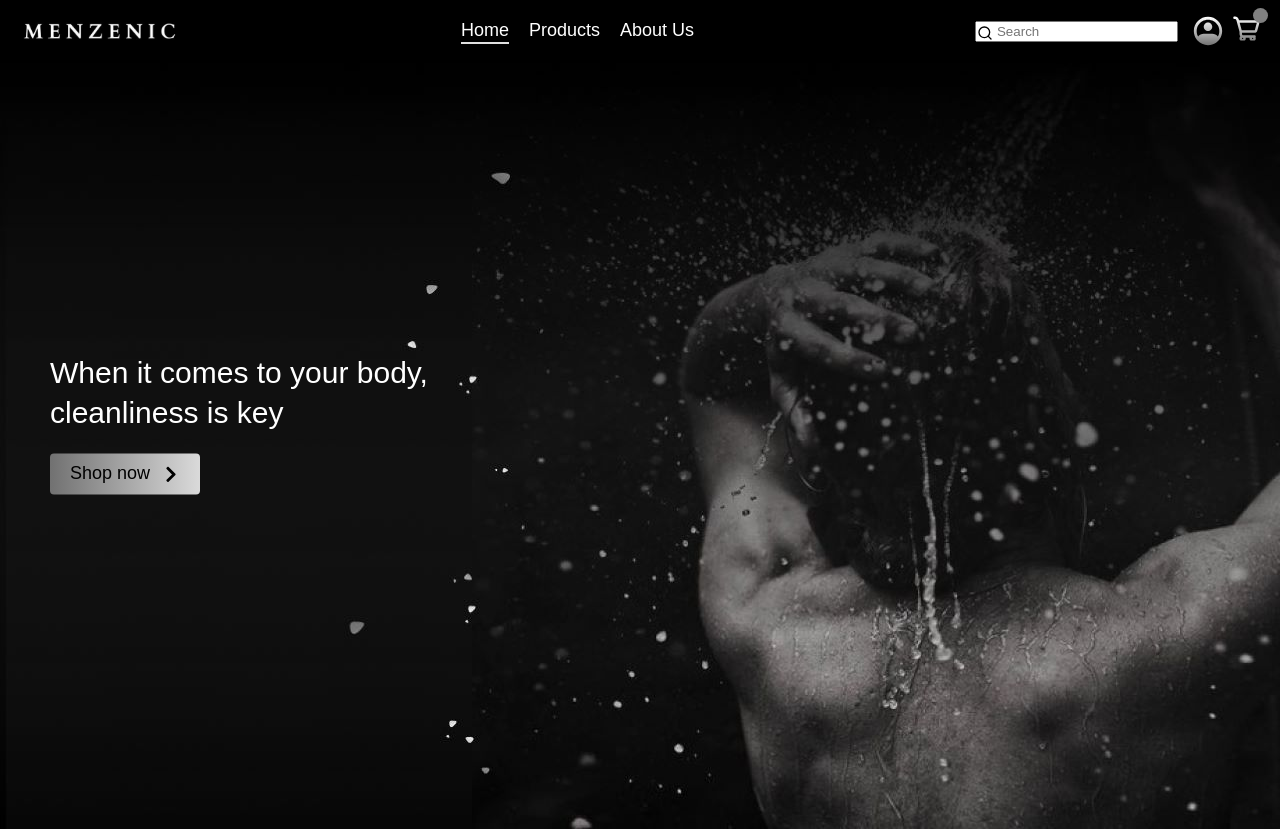
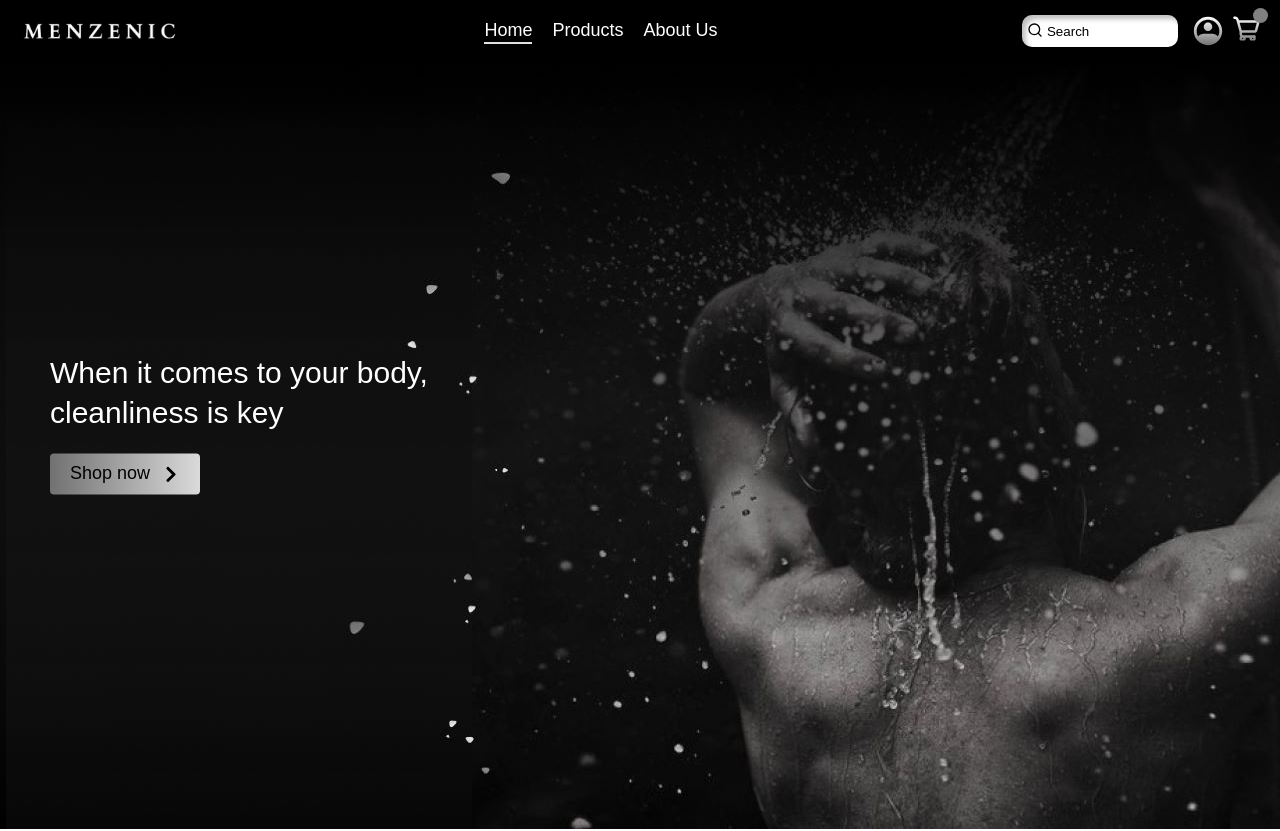
Before and after one commit to Menzenic/Menzenic-Web-App-FrontEnd, a React (Create React App) app: page / in a window 1280 px wide. Shown: the top 831 px of the page. Built offline with nearby package versions, Linux system fonts and the light colour scheme.

Commit message:
[Searchbar] create generic searchbar

```diff
--- a/src/components/Navbar.js
+++ b/src/components/Navbar.js
@@ -1,48 +1,50 @@
-import React, { useState } from "react";
-import { FiMenu, FiX, FiSearch } from "react-icons/fi";
+import React, { useState } from "react"
+import { FiMenu, FiX, FiSearch } from "react-icons/fi"
 import {
     BrowserRouter,
     Link,
     Route,
     Routes,
     useLocation,
-} from "react-router-dom";
-import clsx from "clsx";
+} from "react-router-dom"
+import clsx from "clsx"
 
-import "../styles/Navbar.css";
-import logo from "../images/logo.jpg";
-import SearchPopup from "./SearchPopup";
-import LoginForm from "./LoginForm";
-import { UserLoginLogo } from "../utils/assets";
-import { ShoppingCart } from "../utils/assets";
-import { Strings } from "../utils/constants/Strings/Strings";
+import "../styles/Navbar.css"
+import logo from "../images/logo.jpg"
+import SearchPopup from "./SearchPopup"
+import LoginForm from "./LoginForm"
+import { UserLoginLogo } from "../utils/assets"
+import { ShoppingCart } from "../utils/assets"
+import { Strings } from "../utils/constants/Strings/Strings"
+import GenericSearchBar from "./SearchBar/GenericSearchBar/GenericSearchBar"
+import HomeSearchBar from "./SearchBar/HomeSearchbar/HomeSearchBar"
 
 const Navbar = () => {
-  const location = useLocation();
-  const [isMenuOpen, setMenuOpen] = useState(false);
-  const [isSearchOpen, setSearchOpen] = useState(false);
-  const [searchValue, setSearchValue] = useState("");
-  const [isLoginOpen, setLoginOpen] = useState(false);
+    const location = useLocation()
+    const [isMenuOpen, setMenuOpen] = useState(false)
+    const [isSearchOpen, setSearchOpen] = useState(false)
+    const [searchValue, setSearchValue] = useState("")
+    const [isLoginOpen, setLoginOpen] = useState(false)
 
     const toggleMenu = () => {
-    setMenuOpen(!isMenuOpen);
-  };
+        setMenuOpen(!isMenuOpen)
+    }
 
     const toggleSearch = () => {
-    setSearchOpen(!isSearchOpen);
-  };
+        setSearchOpen(!isSearchOpen)
+    }
 
     const handleSearchChange = (e) => {
-    setSearchValue(e.target.value);
-  };
+        setSearchValue(e.target.value)
+    }
 
     const handleLoginFormClose = () => {
-    setLoginOpen(false);
-  };
+        setLoginOpen(false)
+    }
 
     const toggleLoginForm = () => {
-    setLoginOpen(!isLoginOpen);
-  };
+        setLoginOpen(!isLoginOpen)
+    }
 
     return (
         <nav className="navbar">
@@ -79,37 +81,7 @@ const Navbar = () => {
                 </li>
             </ul>
             <div className="nav-actions">
-        <div
-          className="search-bar"
-          style={{
-            position: "relative",
-          }}
-        >
-          <FiSearch
-            style={{
-              position: "absolute",
-              left: 2,
-              top: "5px",
-              color: "black",
-            }}
-          />
-          <input
-            placeholder="Search"
-            style={{
-              paddingLeft: "20px",
-            }}
-          />
-          {/* <div className="search-input-wrapper">
-            <FiSearch className="search-icon" />
-            <input
-              type="text"
-              className="search-input"
-              placeholder="Search"
-              value={searchValue}
-              onChange={handleSearchChange}
-            />
-          </div> */}
-        </div>
+                <HomeSearchBar />
                 <UserLoginLogo
                     onClick={() => console.log("USER LOGIN")}
                     className="login_logo"
@@ -119,8 +91,8 @@ const Navbar = () => {
                 </Link>
             </div>
         </nav>
-  );
-};
+    )
+}
 
 const App = () => {
     return (
@@ -130,7 +102,7 @@ const App = () => {
                 <Route path="/login" element={<LoginForm />} />
             </Routes>
         </BrowserRouter>
-  );
-};
+    )
+}
 
-export default App;
+export default App
--- /dev/null
+++ b/src/components/SearchBar/GenericSearchBar/GenericSearchBar.css
@@ -0,0 +1,24 @@
+.generic-search-container {
+    position: relative;
+}
+
+.generic-search-icon {
+    position: absolute;
+    left: 5px;
+    top: 7px;
+    color: black;
+}
+
+.generic-search-input {
+    padding-left: 25px;
+    width: 129px;
+    height: 30px;
+    box-shadow: inset 4px 4px 5px rgba(0, 0, 0, 0.25);
+    border-radius: 10px;
+    outline: none;
+    border: none;
+}
+
+.generic-search-input::placeholder {
+    color: black;
+}
--- /dev/null
+++ b/src/components/SearchBar/GenericSearchBar/GenericSearchBar.jsx
@@ -0,0 +1,24 @@
+import { useState } from "react"
+import "./GenericSearchBar.css"
+
+const GenericSearchBar = (props) => {
+    const [inputValue, setInputValue] = useState("")
+
+    return (
+        <div className="generic-search-container">
+            {props.icon ? (
+                <div className="generic-search-icon">{props.icon}</div>
+            ) : (
+                ""
+            )}
+            <input
+                onChange={(e) => setInputValue(e.target.value)}
+                value={inputValue}
+                placeholder={props.placeholder ?? "Search"}
+                className="generic-search-input"
+            />
+        </div>
+    )
+}
+
+export default GenericSearchBar
--- /dev/null
+++ b/src/components/SearchBar/HomeSearchbar/HomeSearchBar.jsx
@@ -0,0 +1,10 @@
+import { FiSearch } from "react-icons/fi"
+import GenericSearchBar from "../GenericSearchBar/GenericSearchBar"
+
+const HomeSearchBar = () => {
+    return (
+        <GenericSearchBar icon={<FiSearch />} />
+    )
+}
+
+export default HomeSearchBar
```
Lines whose indentation alone changed are shown as unchanged.
